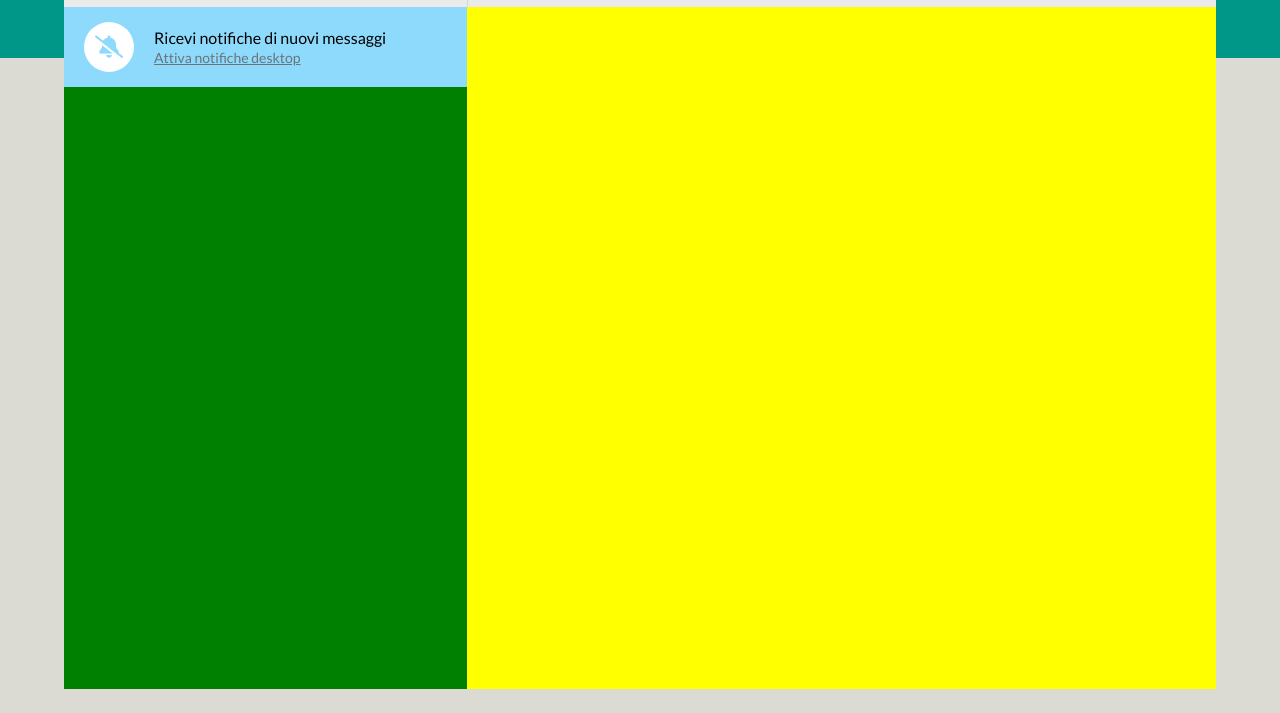
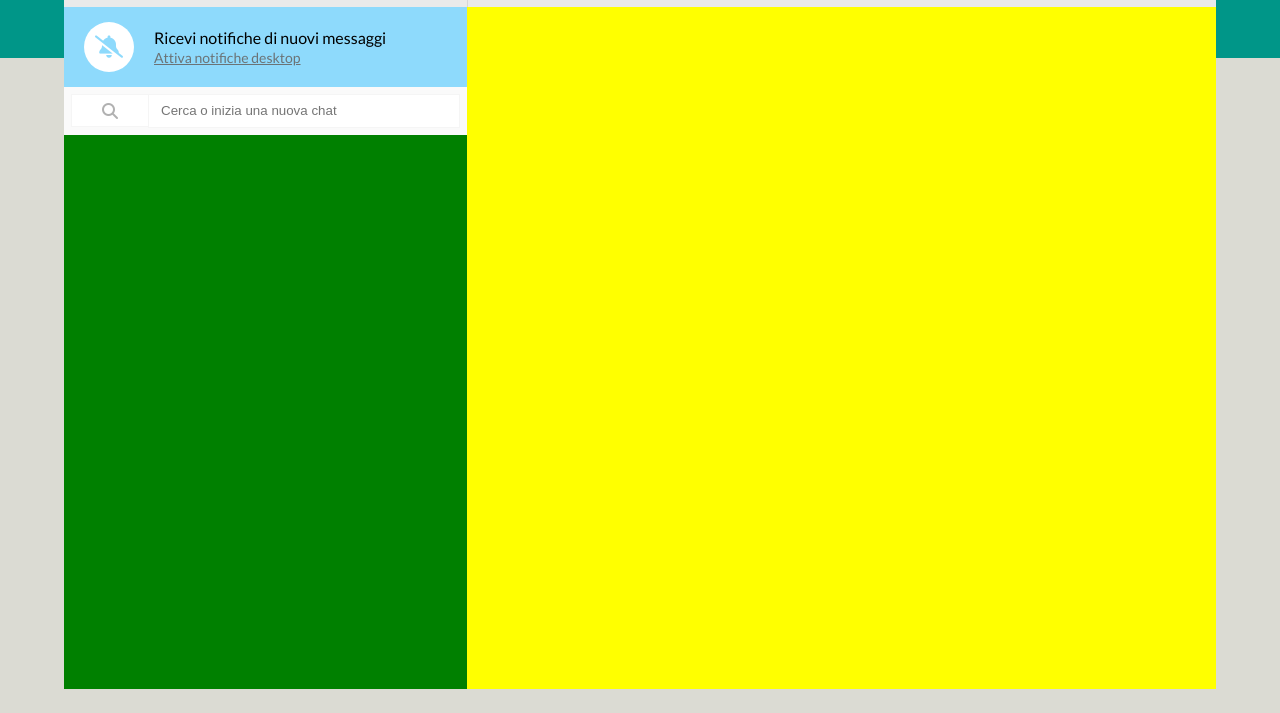
Before and after one commit to OgataiKhan/vue-boolzapp, a plain HTML site: page milestone1/index.html in a window 1280 px wide. Shown: the part 87-800 px from the top of the page. Drawn offline with nearby package versions, Linux system fonts and the light colour scheme.

Commit message:
feat: add chat searchbar

```diff
--- a/milestone1/css/_partials/nav.css
+++ b/milestone1/css/_partials/nav.css
@@ -18,3 +18,22 @@ NAVIGATION SIDEBAR
 .notification-bar .notification-icon {
   background-color: var(--bg-nav);
 }
+
+.chat-search-box {
+  background-color: var(--bg-searchbar-container);
+  padding: 7px;
+}
+
+.chat-search-box .chat-search-icon {
+  background-color: var(--bg-nav);
+  border: 1px solid #F5F5F5;
+  border-right: none;
+  padding: 6px 30px;
+}
+
+#chat-searchbar {
+  flex: 1;
+  border: 1px solid #F5F5F5;
+  padding: 0.375rem 0.75rem;
+  line-height: 1.5;
+}
--- a/milestone1/css/_partials/typo.css
+++ b/milestone1/css/_partials/typo.css
@@ -17,7 +17,8 @@ header ul.header-icons li,
   font-size: 1.4rem;
 }
 
-header ul.header-icons li {
+header ul.header-icons li,
+.chat-search-box .chat-search-icon {
   color: var(--font-secondary);
 }
 
--- a/milestone1/css/_partials/variables.css
+++ b/milestone1/css/_partials/variables.css
@@ -11,6 +11,7 @@ VARIABLES
   --bg-chat-footer: #F3EEEA;
   --bg-nav: #FFFFFF;
   --bg-notifications: #8EDAFC;
+  --bg-searchbar-container: #FAFAFA;
   --bg-msg-sent: #D5F9BA;
   --bg-msg-received: #FFFFFF;
   --font-primary: #000000;
--- a/milestone1/index.html
+++ b/milestone1/index.html
@@ -50,8 +50,17 @@
             </div>
           </div>
           <!-- /Notification bar -->
-          <div class="chat-search"></div>
+          <!-- Chat search -->
+          <div class="chat-search-box flex align-center">
+            <label for="chat-searchbar" class="chat-search-icon">
+              <i class="fa-solid fa-magnifying-glass"></i>
+            </label>
+            <input type="text" id="chat-searchbar" placeholder="Cerca o inizia una nuova chat" aria-label="Chat search">
+          </div>
+          <!-- /Chat search -->
+          <!-- Contacts -->
           <div class="contacts"></div>
+          <!-- /Contacts -->
         </div>
         <!-- /Navigation sidebar -->
         <!-- Chat -->
```
